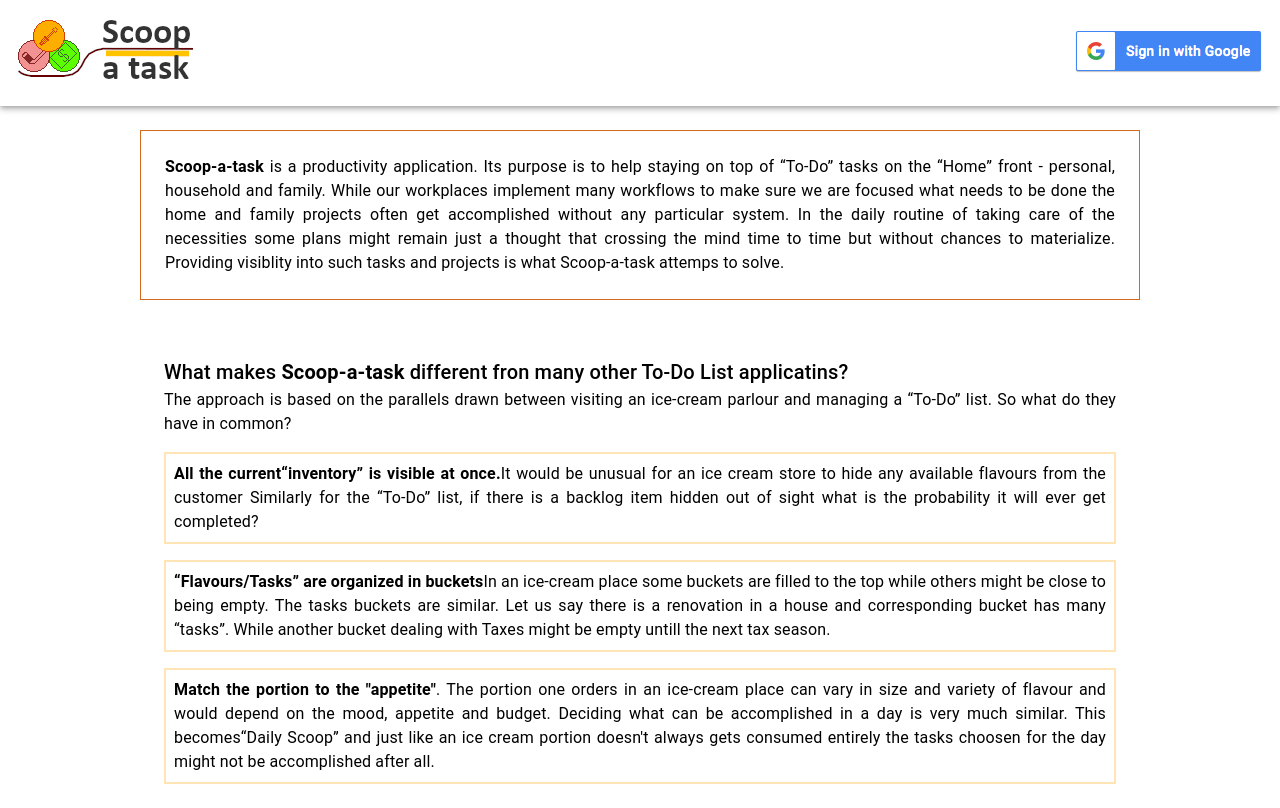
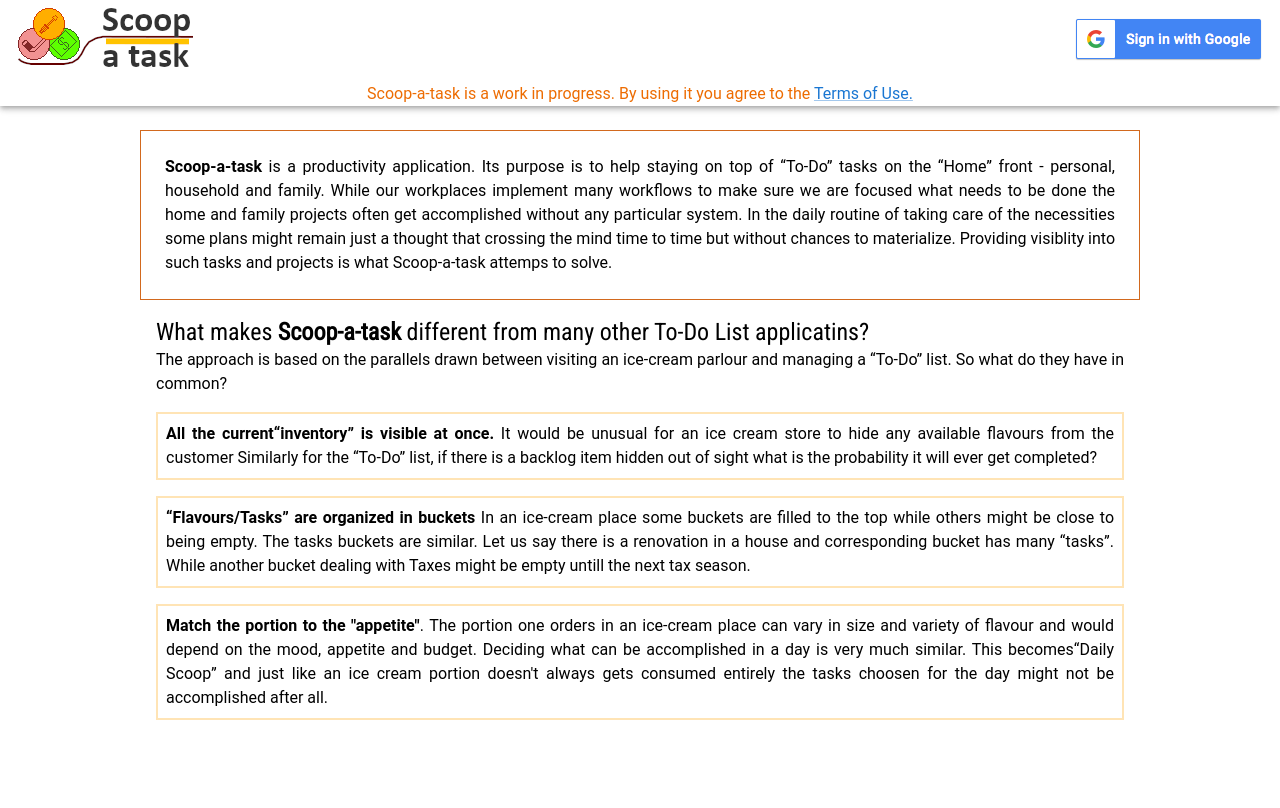
Before and after one commit to drodimin/scoopatask-ui, a React (Create React App) app: page / in a window 1280 px wide. Built offline with nearby package versions, Linux system fonts and the light colour scheme; no server answers.

Commit message:
Terms Agreement

```diff
--- a/public/index.html
+++ b/public/index.html
@@ -24,6 +24,9 @@
       work correctly both with client-side routing and a non-root public URL.
       Learn how to configure a non-root public URL by running `npm run build`.
     -->
+    <link rel="preconnect" href="https://fonts.googleapis.com">
+    <link rel="preconnect" href="https://fonts.gstatic.com" crossorigin>
+    <link href="https://fonts.googleapis.com/css2?family=Roboto+Condensed&display=swap" rel="stylesheet">
     <title>Scoop-a-task</title>
   </head>
   <body>
--- a/src/App.tsx
+++ b/src/App.tsx
@@ -1,16 +1,87 @@
 import './App.css';
 import { BrowserRouter as Router, Route } from 'react-router-dom';
 import Shell from './components/Shell';
-import { Typography } from '@mui/material';
+import { Box, createTheme, ThemeProvider, Typography } from '@mui/material';
+import React, { useState } from 'react';
+import { IDataContext, IUser } from './interfaces/DataContext';
+import Agreement from './components/Agreement';
+import * as api from './api'
+import Header from './components/Header';
+
+
+export const DataContext = React.createContext<IDataContext>({userContext:{ user:{}, loginUser: ()=>{}, handleSignOut: () => Promise.resolve()}} );
+
+export const DataContextProvider: React.FC<React.ReactNode> = ( { children } ) => {
+  const [user, setUser] = useState<IUser>({});
+
+  const handleSignOut = async(): Promise<void> => {
+      try {
+          await api.signOut();
+          sessionStorage.removeItem('accessToken');
+          setUser({});
+      } catch(error) {
+          console.log('Failed to sign out', error)
+      }
+  }
+
+  const loginUser = (newUser: IUser) : void => {
+    console.log('User logged in', newUser);
+    setUser(newUser);
+  }
+
+  return (
+    <DataContext.Provider value={{
+      userContext:{user, loginUser, handleSignOut}
+    }}>
+      {children}
+    </DataContext.Provider>
+  )
+}
+
+const theme = createTheme({
+  typography: {
+    fontFamily: [
+      'Roboto',
+      'sans-serif',
+      'Roboto Condensed',
+    ].join(','),
+  },});
+
+theme.typography.h3 = {
+  fontSize: '1.2rem',
+  [theme.breakpoints.up('md')]: {
+    fontSize: '1.5rem',
+  },
+  [theme.breakpoints.up('lg')]: {
+    fontSize: '1.8rem',
+  },
+};
 
 
 const App = () => {
+
   if(process.env.REACT_APP_BLOCK && process.env.REACT_APP_BLOCK === 'Yes') {
     return <Typography sx={{m:"auto"}} width="fit-content" variant="h4">Service Not Available</Typography>
   }
   else {
     return <Router>
-          <Route exact path="/" component={Shell} />
+          <ThemeProvider theme={theme}><DataContextProvider>
+          <Header></Header>
+          <Box sx={{alignSelf:'center', m:'auto', lineHeight: 1.5, width: {
+            xs: 325,
+            sm: 400,
+            md: 800,
+            lg: 1000
+          }}} >
+              <Route exact path="/">
+                <Shell/>
+              </Route>
+              <Route exact path="/agreement">
+                <Agreement/>
+              </Route>
+            </Box>
+        </DataContextProvider>
+        </ThemeProvider>
         </Router>
   }
 }
--- a/src/api.ts
+++ b/src/api.ts
@@ -37,7 +37,7 @@
 }
 
 export const handleAcessCode = async(code: string):Promise<any> => {
-  log('Logging in with google access code.');
+  log('Logging in with google access code: ' + code);
   return kyBase('googlecode?code=' + code).json();
 }
 
--- a/src/components/About.tsx
+++ b/src/components/About.tsx
@@ -1,7 +1,7 @@
 import { Box, Typography } from "@mui/material";
 
 const About = () => {
-    return <Box sx={{alignSelf:'center', m:"auto", lineHeight: 1.5, width: {
+    return <Box sx={{alignSelf:'center', m:'auto', lineHeight: 1.5, width: {
         xs: 325,
         sm: 400,
         md: 800,
@@ -13,20 +13,18 @@
                 In the daily routine of taking care of the necessities some plans might remain just a thought that crossing the mind time to time but without chances to materialize. Providing visiblity into such
                 tasks and projects is what Scoop-a-task attemps to solve.</Typography>
             </Box>
-            <Box sx={{mt:{xs:1, sm:2, md:3, lg:4}, p:{xs:1, sm:1, md:2, lg:3}}}>
-                    <Typography variant="h6">What makes <strong>Scoop-a-task</strong> different fron many other To-Do List applicatins?</Typography>
+            <Box sx={{mt:{xs:1, sm:1, md:2}, mx:{xs:0, sm:1, md:2}}}>
+                    <Typography variant="h5" sx={{fontFamily: 'Roboto Condensed'}}>What makes <strong>Scoop-a-task</strong> different from many other To-Do List applicatins?</Typography>
                     <Typography align="justify">The approach is based on the parallels drawn between visiting an ice-cream parlour and managing a <q>To-Do</q> list.
                     So what do they have in common?</Typography>
                     <Box sx={{mt:{xs:0, sm:1, md:1, lg:2}, p:1, border:{xs:1,sm:1,md:2}, borderColor:{xs:'moccasin', sm:'moccasin', md:'moccasin'}}}>
-                        <Typography align="justify"><strong>All the current<q>inventory</q> is visible at once.</strong>
-                            It would be unusual for an ice cream store to hide any available flavours from the customer
+                        <Typography align="justify"><strong>All the current<q>inventory</q> is visible at once.</strong> It would be unusual for an ice cream store to hide any available flavours from the customer
                             Similarly for the <q>To-Do</q> list, if there is a backlog item hidden out of sight what is
                             the probability it will ever get completed?
                         </Typography>
                     </Box>
                     <Box sx={{mt:{xs:0, sm:1, md:1, lg:2}, p:1, border:{xs:1,sm:1,md:2}, borderColor: {xs:'moccasin', sm:'moccasin', md:'moccasin'}}}>
-                        <Typography align="justify"><strong><q>Flavours/Tasks</q> are organized in buckets</strong>
-                            In an ice-cream place some buckets are filled to the top while others might be close to being empty.
+                        <Typography align="justify"><strong><q>Flavours/Tasks</q> are organized in buckets</strong> In an ice-cream place some buckets are filled to the top while others might be close to being empty.
                             The tasks buckets are similar. Let us say there is a renovation in a house and corresponding bucket
                             has many <q>tasks</q>. While another bucket dealing with Taxes might be empty untill the next
                             tax season.
--- /dev/null
+++ b/src/components/Agreement.tsx
@@ -0,0 +1,57 @@
+import { InfoOutlined } from "@mui/icons-material";
+import { Box, Paper, Typography } from "@mui/material";
+import { createStyles, makeStyles } from "@mui/styles";
+
+const useStyles = makeStyles(() => createStyles({
+    greyBackground: {
+            backgroundColor: "#999999"
+        }
+}));
+
+const Agreement = () => {
+    const classes = useStyles();
+
+    return <>
+    <Typography variant="h3">Terms of Use Agreement and Privacy Policy.</Typography>
+
+<Typography paragraph={true}>In this scope of agreement,  “Application” refers to the Scoop-a-task website and the functionality it provides.
+    “We, Us, Our” refer to the party providing the Application, "You, Your, They, Their" refer to the users of the Application.
+</Typography>
+<Typography paragraph={true}>
+BY USING THE APPLICATION, YOU ACKNOWLEDGE THAT: YOU HAVE READ, UNDERSTOOD, AND ACCEPTED THE TERMS AND CONDITIONS OF THIS AGREEMENT.
+</Typography>
+<Typography variant="h6">Work in progress disclaimer</Typography>
+<Typography paragraph={true}>
+The Application accompanying this Agreement is a work in progress, its functionality is not finalized or fully tested. We may add, remove or modify any functionality at any time without obligations to notify you. We may cease providing the Application at any time. We shall not be obligated to release a final product.
+</Typography>
+
+<Typography variant="h6">Valid Use</Typography>
+<Typography paragraph={true}>
+You are allowed to access the application with the sole purpose of evaluating its features for personal and non-commercial use.
+</Typography>
+
+<Typography variant="h6">Intellectual Property</Typography>
+<Typography paragraph={true}>The name of the application, its concept and any other information found on the website are copyrighted and protected by the Copyright law of Canad and international treaty provisions.</Typography>
+
+<Typography variant="h6">Access Requirements</Typography>
+<Typography paragraph={true}>In order to make use of the Application features you must sign-in with a Google account and allow the Application to manage its own configuration in your Google drive.
+You acknowledge and agree that by granting such access the application will become connected to your Google Drive with the abilities of reading and writing its own data to its own dedicated space known as the <a href="https://developers.google.com/drive/api/v3/appdata#what_is_the_application_data_folder" target="_blank" rel="noreferrer">Application Data Folder</a>.
+<Paper sx={{mt:1, backgroundColor:'#BBBBBB'}} className={classes.greyBackground} >
+    <Box alignItems="center" display="flex">
+        <InfoOutlined sx={{m:1}}/>
+        <Typography paragraph={false}><a href="https://support.google.com/accounts/answer/3466521">Managing third-party apps &#38; services with access to your Google account</a></Typography>
+    </Box>
+</Paper>
+</Typography>
+
+
+
+<Typography variant="h6">Privacy Policy</Typography>
+<Typography paragraph={true}>You acknowledge and agree that by signing in with Google account to the Application your primary Google email address will be shared with the Application. It will be saved and used to identify you as the user of the Application.</Typography>
+
+<Typography paragraph={true}><strong>IN NO EVENT SHALL WE BE LIABLE FOR ANY DAMAGES WHATSOEVER (INCLUDING, WITHOUT LIMITATION, DAMAGES FOR LOSS OF PROFITS, BUSINESS INTERRUPTION, LOSS OF INFORMATION) ARISING OUT OF THE USE OF OR INABILITY TO USE THE APPLICATION, EVEN IF WE HAVE BEEN ADVISED OF THE POSSIBILITY OF SUCH DAMAGES.</strong>
+</Typography>
+</>
+}
+
+export default Agreement;
--- a/src/components/Content.tsx
+++ b/src/components/Content.tsx
@@ -1,17 +1,17 @@
 import { Box } from '@mui/system';
-import React, { useEffect, useState } from 'react';
+import React, { useContext, useEffect, useRef, useState } from 'react';
 import { useHistory } from 'react-router-dom';
 import * as api from '../api'
+import { DataContext } from '../App';
 import About from './About';
 import AppData from './AppData';
-import Header from './Header';
 
 const Content = (props: any) => {
 
     const history = useHistory();
-
+    const { userContext: {user, loginUser} } = useContext(DataContext);
     const [isServiceOk, setIsServiceOk] = useState(false);
-    const [user, setUser] = useState(undefined);
+    const login = useRef(loginUser);
 
     useEffect(() => {
         const navigateRoot = () => {
@@ -35,6 +35,7 @@
                 try{
                     const result = await api.handleAcessCode(props.googleAccessCode);
                     sessionStorage.setItem('accessToken', result.token);
+                    console.log('Received Access Token:', result.token);
                 }
                 catch(error){
                     console.log('Failed exchanging access code for token. Code might be expired', error);
@@ -47,7 +48,7 @@
                 try{
                     const userInfo = await api.signInWithToken(accessToken);
                     console.log(userInfo);
-                    setUser(userInfo);
+                    login.current(userInfo);
                 }
                 catch(error: any){
                     if(error.response && error.response.status === 401) {
@@ -60,25 +61,14 @@
             }
         }
         fetchData();
-    }, [props.googleAccessCode, history])
-
-    const handleSignOut = async() => {
-        try {
-            await api.signOut();
-            sessionStorage.removeItem('accessToken');
-            setUser(undefined);
-        } catch(error) {
-            console.log('Failed to sign out', error)
-        }
-    }
+    }, [props.googleAccessCode, history, login])
 
     return (
 
           <React.Fragment>
-            <Header user = {user} signOut={handleSignOut}></Header>
             <Box sx={{mt:1}}>
                 {!isServiceOk && <div>Service is currently not available. Please try later</div>}
-                {user ? <AppData></AppData> : <About></About>}
+                {user.email ? <AppData></AppData> : <About></About>}
             </Box>
           </React.Fragment>
       )
--- a/src/components/Header.tsx
+++ b/src/components/Header.tsx
@@ -3,10 +3,13 @@
 import Box from '@mui/material/Box'
 import logo from '../assets/scoop-a-task.png';
 import login from '../assets/btn_google_signin_dark_normal_web.png'
-import { useEffect, useState } from 'react';
+import { useContext, useEffect, useState } from 'react';
 import * as api from '../api'
 import { createStyles, makeStyles } from '@mui/styles';
 import UserMenu from './UserMenu';
+import { DataContext } from '../App';
+import { Link, Typography } from '@mui/material';
+import { Link as RouterLink } from 'react-router-dom';
 
 const useStyles = makeStyles(() => createStyles({
     toolBar: {
@@ -18,15 +21,22 @@
     return <a href={props.googleLink}><img src={login} alt="Login with Google"/></a>
 }
 
-const Header = (props: any) =>
+const Header = () =>
 {
-    const classes = useStyles(props);
+    const { userContext: {user, handleSignOut} } = useContext(DataContext);
+
+    const classes = useStyles();
 
     const [googleLink, setGoogleLink] = useState('#')
 
     const fetch = async() => {
-        const link = await api.getGoogleLink();
-        setGoogleLink(link);
+        try{
+            const link = await api.getGoogleLink();
+            setGoogleLink(link);
+        }
+        catch(error: any){
+            console.log('failed fetching google login link', error);
+        }
     }
 
     useEffect(() => {
@@ -34,8 +44,8 @@
     }, [])
 
     let loginContent: JSX.Element;
-    if(props.user) {
-        loginContent = <UserMenu userName = {props.user.email} signOut={props.signOut}></UserMenu>
+    if(user.email) {
+        loginContent = <UserMenu userName = {user.email} signOut={handleSignOut}></UserMenu>
     } else {
         loginContent = <LoginWithGoogle googleLink = {googleLink}></LoginWithGoogle>
     }
@@ -43,12 +53,17 @@
     return  <Box sx={{ flexGrow: 1 }}>
         <AppBar position="static" color="transparent">
             <Toolbar className = {classes.toolBar} disableGutters = {true}>
-                <Box sx={{m:{sm:0,md:1,lg:2}}}><img src={logo} alt="Logo" /></Box>
-                <Box sx={{ flexGrow: 1 }} />
+                <Box sx={{ml:{sm:0,md:1,lg:2}}}><Link component={RouterLink} to="/"><img src={logo} alt="Logo" /></Link></Box>
+                <Box sx={{ flexGrow: 1 }}>
+                </Box>
                 <Box sx={{m:{sm:0,md:1,lg:2}}}>
                     {loginContent}
                 </Box>
             </Toolbar>
+            <Box sx={{m:'auto'}}>
+                        <Typography color='warning.main'>Scoop-a-task is a work in progress.
+                        By using it you agree to the <Link component={RouterLink} to="/agreement">Terms of Use.</Link></Typography>
+            </Box>
         </AppBar>
     </Box>
 }
--- /dev/null
+++ b/src/interfaces/DataContext.ts
@@ -0,0 +1,15 @@
+export interface IDataContext{
+    userContext : IUserContext
+}
+
+type Dispatch<A> = (value: A) => void;
+
+export interface IUserContext{
+    user: IUser ,
+    loginUser: Dispatch<IUser>,
+    handleSignOut: () => Promise<void>;
+}
+
+export interface IUser{
+    email?: string;
+}
```
Also changed, not shown: src/components/AppData.tsx (+16 -4 lines).
